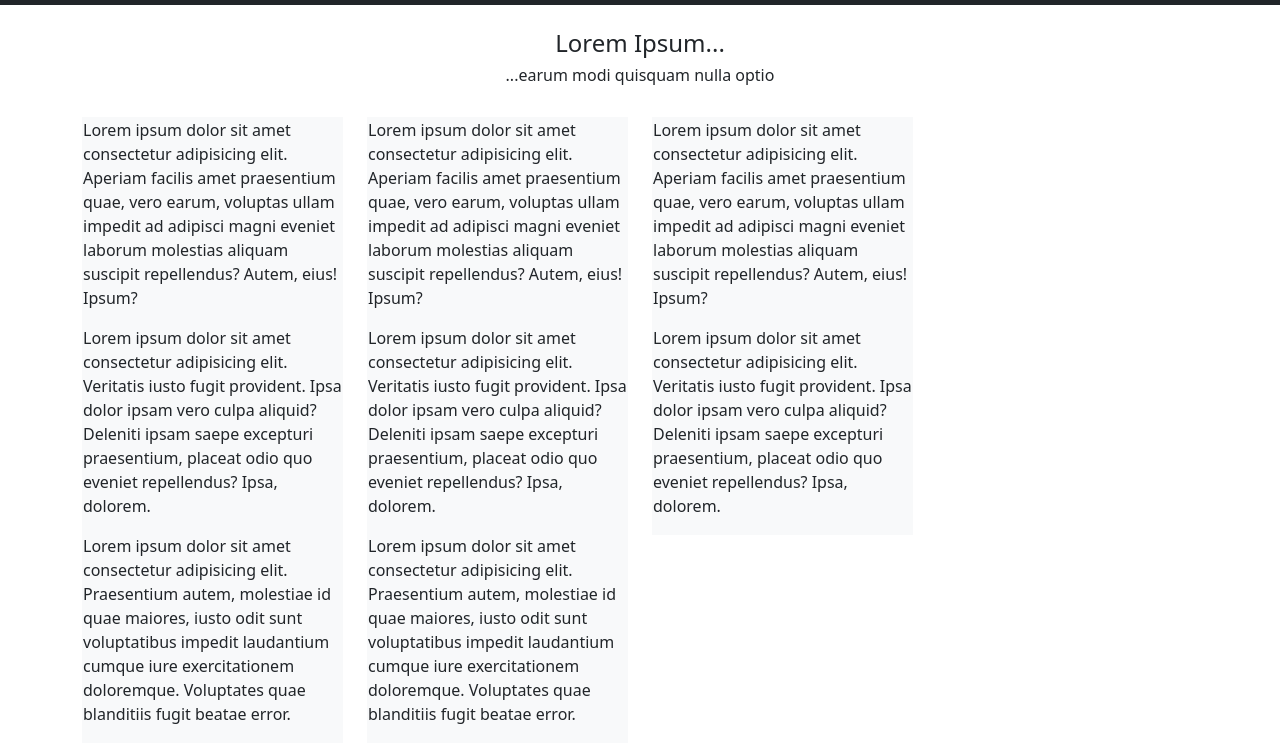
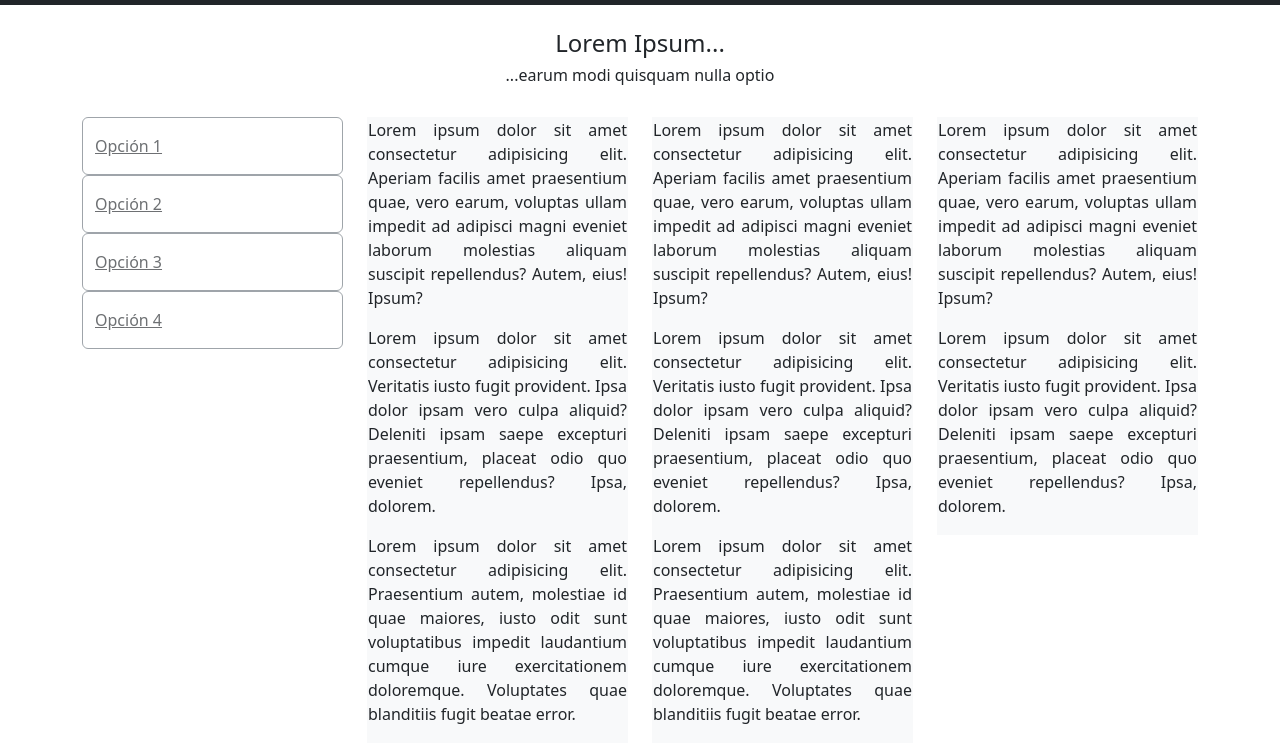
Before and after one commit to rodrigotabeira/responsive-design-y-bootstrap, a plain HTML site: page index.html in a window 1280 px wide. Shown: the part 51-800 px from the top of the page. Drawn offline with nearby package versions, Linux system fonts and the light colour scheme.

Commit message:
modificaciones

```diff
--- a/index.html
+++ b/index.html
@@ -5,8 +5,8 @@
   <meta charset="UTF-8">
   <meta name="viewport" content="width=device-width, initial-scale=1.0">
   <title>Document</title>
-  <link href="https://cdn.jsdelivr.net/npm/bootstrap@5.3.2/dist/css/bootstrap.min.css" rel="stylesheet"
-    integrity="sha384-T3c6CoIi6uLrA9TneNEoa7RxnatzjcDSCmG1MXxSR1GAsXEV/Dwwykc2MPK8M2HN" crossorigin="anonymous">
+  <link rel="stylesheet" href="style.css">
+  <link href="https://cdn.jsdelivr.net/npm/bootstrap@5.3.2/dist/css/bootstrap.min.css" rel="stylesheet" integrity="sha384-T3c6CoIi6uLrA9TneNEoa7RxnatzjcDSCmG1MXxSR1GAsXEV/Dwwykc2MPK8M2HN" crossorigin="anonymous">
 </head>
 
 <body>
@@ -65,48 +65,50 @@
 
   <div class="container">
     <div class="row">
+      <div id="options" class="col-sm-12 col-md-6 col-lg-3">
+        <button type="button" class="btn text-decoration-underline w-100 py-3 text-start border-secondary" disabled
+          data-bs-toggle="button">Opción 1</button><br>
+        <button type="button" class="btn text-decoration-underline w-100 py-3 text-start border-secondary" disabled
+          data-bs-toggle="button">Opción 2</button><br>
+        <button type="button" class="btn text-decoration-underline w-100 py-3 text-start border-secondary" disabled
+          data-bs-toggle="button">Opción 3</button><br>
+        <button type="button" class="btn text-decoration-underline w-100 py-3 text-start border-secondary" disabled
+          data-bs-toggle="button">Opción 4</button><br>
+      </div>
       <div class="col-sm-12 col-md-6 col-lg-3">
         <div class="border border-light bg-light text-break">
-          <p>Lorem ipsum dolor sit amet consectetur adipisicing
-            elit. Aperiam facilis amet praesentium quae,
-            vero earum, voluptas ullam impedit ad adipisci magni eveniet laborum molestias aliquam suscipit repellendus?
-            Autem, eius! Ipsum?</p>
-          <p>Lorem ipsum dolor sit amet consectetur adipisicing elit. Veritatis
-            iusto fugit provident. Ipsa
-            dolor ipsam vero culpa aliquid? Deleniti ipsam saepe excepturi praesentium, placeat odio quo eveniet
-            repellendus? Ipsa, dolorem.</p>
-          <p>Lorem ipsum dolor sit amet consectetur adipisicing elit.
-            Praesentium autem, molestiae id quae
-            maiores, iusto odit sunt voluptatibus impedit laudantium cumque iure exercitationem doloremque. Voluptates
-            quae blanditiis fugit beatae error.</p>
+          <p class="paragraph">Lorem ipsum dolor sit amet consectetur adipisicing elit. Aperiam facilis amet
+            praesentium quae, vero earum, voluptas ullam impedit ad adipisci magni eveniet laborum molestias aliquam
+            suscipit repellendus? Autem, eius! Ipsum?</p>
+          <p class="paragraph">Lorem ipsum dolor sit amet consectetur adipisicing elit. Veritatis iusto fugit provident. Ipsa dolor ipsam
+            vero culpa aliquid? Deleniti ipsam saepe excepturi praesentium, placeat odio quo eveniet repellendus? Ipsa,
+            dolorem.</p>
+          <p class="paragraph">Lorem ipsum dolor sit amet consectetur adipisicing elit. Praesentium autem, molestiae id quae maiores,
+            iusto odit sunt voluptatibus impedit laudantium cumque iure exercitationem doloremque. Voluptates quae
+            blanditiis fugit beatae error.</p>
         </div>
       </div>
       <div class="col-sm-12 col-md-6 col-lg-3">
         <div class="border border-light bg-light text-break">
-          <p>Lorem ipsum dolor sit amet consectetur adipisicing
-            elit. Aperiam facilis amet praesentium quae,
-            vero earum, voluptas ullam impedit ad adipisci magni eveniet laborum molestias aliquam suscipit repellendus?
-            Autem, eius! Ipsum?</p>
-          <p>Lorem ipsum dolor sit amet consectetur adipisicing elit. Veritatis
-            iusto fugit provident. Ipsa
-            dolor ipsam vero culpa aliquid? Deleniti ipsam saepe excepturi praesentium, placeat odio quo eveniet
-            repellendus? Ipsa, dolorem.</p>
-          <p>Lorem ipsum dolor sit amet consectetur adipisicing elit.
-            Praesentium autem, molestiae id quae
-            maiores, iusto odit sunt voluptatibus impedit laudantium cumque iure exercitationem doloremque. Voluptates
-            quae blanditiis fugit beatae error.</p>
+          <p>Lorem ipsum dolor sit amet consectetur adipisicing elit. Aperiam facilis amet
+            praesentium quae, vero earum, voluptas ullam impedit ad adipisci magni eveniet laborum molestias aliquam
+            suscipit repellendus? Autem, eius! Ipsum?</p>
+          <p>Lorem ipsum dolor sit amet consectetur adipisicing elit. Veritatis iusto fugit provident. Ipsa dolor ipsam
+            vero culpa aliquid? Deleniti ipsam saepe excepturi praesentium, placeat odio quo eveniet repellendus? Ipsa,
+            dolorem.</p>
+          <p>Lorem ipsum dolor sit amet consectetur adipisicing elit. Praesentium autem, molestiae id quae maiores,
+            iusto odit sunt voluptatibus impedit laudantium cumque iure exercitationem doloremque. Voluptates quae
+            blanditiis fugit beatae error.</p>
         </div>
       </div>
       <div class="col-sm-12 col-md-6 col-lg-3">
         <div class="border border-light bg-light text-break">
-          <p>Lorem ipsum dolor sit amet consectetur adipisicing
-            elit. Aperiam facilis amet praesentium quae,
-            vero earum, voluptas ullam impedit ad adipisci magni eveniet laborum molestias aliquam suscipit repellendus?
-            Autem, eius! Ipsum?</p>
-          <p>Lorem ipsum dolor sit amet consectetur adipisicing elit. Veritatis
-            iusto fugit provident. Ipsa
-            dolor ipsam vero culpa aliquid? Deleniti ipsam saepe excepturi praesentium, placeat odio quo eveniet
-            repellendus? Ipsa, dolorem.</p>
+          <p>Lorem ipsum dolor sit amet consectetur adipisicing elit. Aperiam facilis amet
+            praesentium quae, vero earum, voluptas ullam impedit ad adipisci magni eveniet laborum molestias aliquam
+            suscipit repellendus? Autem, eius! Ipsum?</p>
+          <p>Lorem ipsum dolor sit amet consectetur adipisicing elit. Veritatis iusto fugit provident. Ipsa dolor ipsam
+            vero culpa aliquid? Deleniti ipsam saepe excepturi praesentium, placeat odio quo eveniet repellendus? Ipsa,
+            dolorem.</p>
         </div>
       </div>
     </div>
--- /dev/null
+++ b/style.css
@@ -0,0 +1,3 @@
+p {
+    text-align: justify;
+}
```
